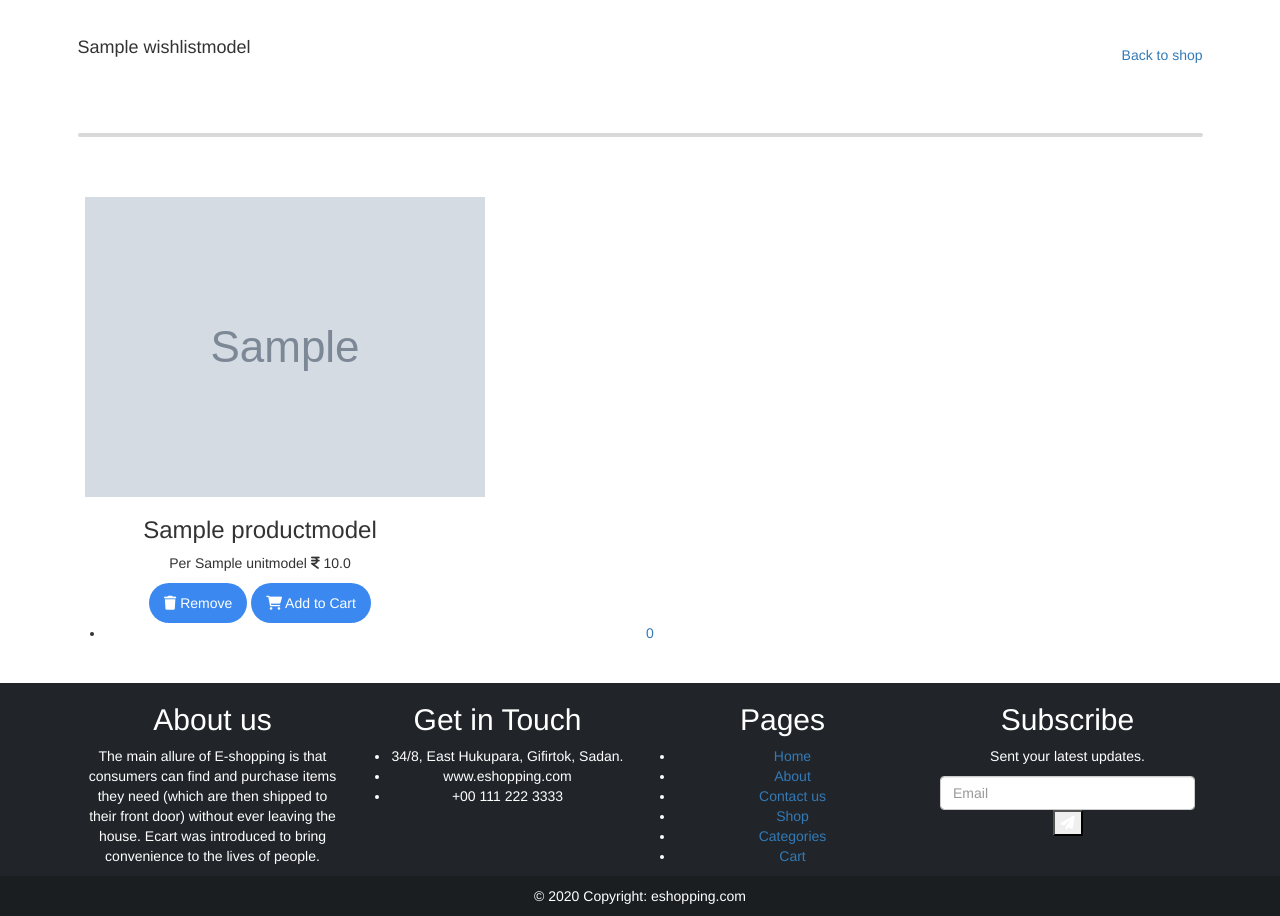
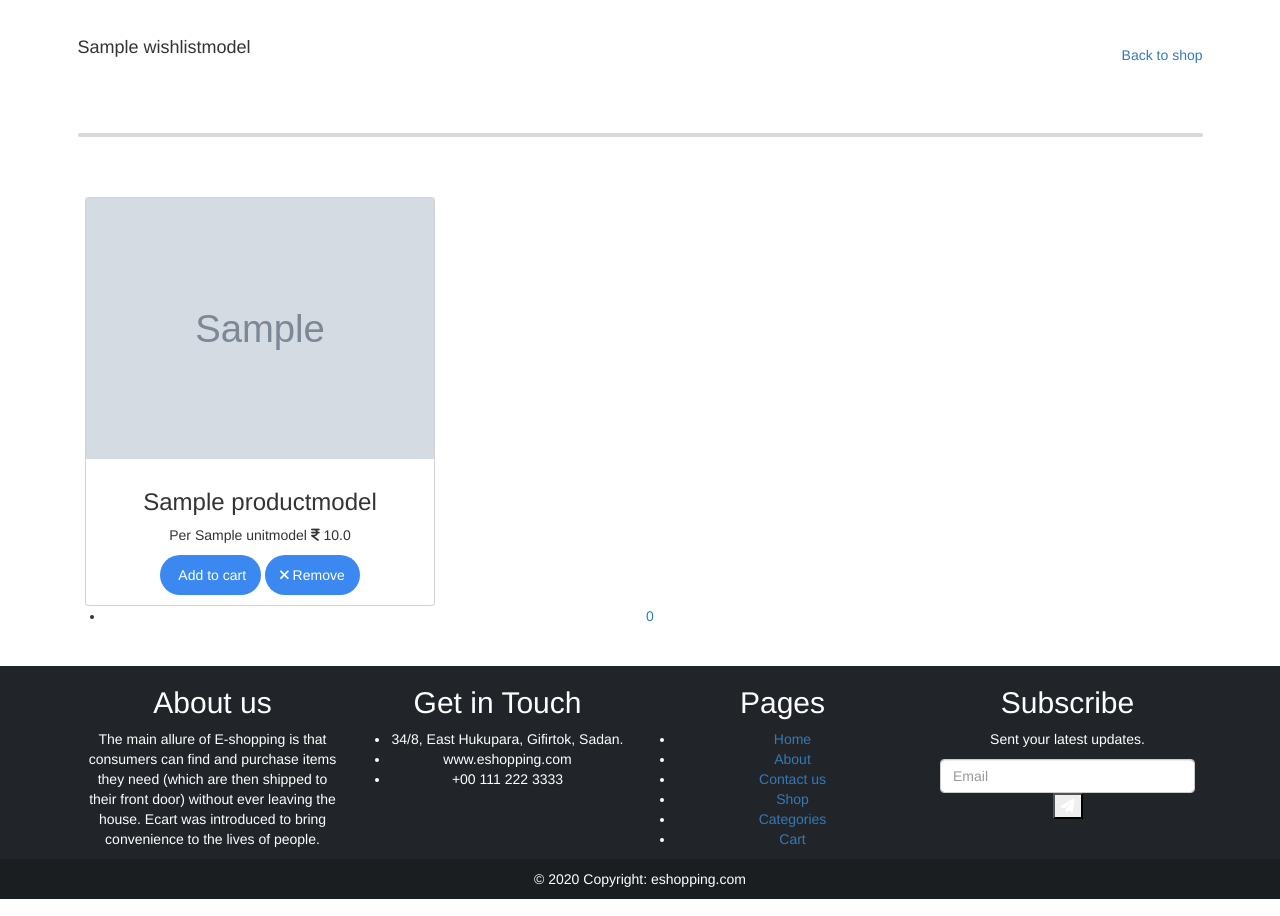
Before and after one commit to Jinitha28/E-Shopping, a Django app: page /wishlist/1/ in a window 1280 px wide. Shown: the part 226-1142 px from the top of the page. Run offline with Django 4.2, Linux system fonts and the light colour scheme; tables that the repository leaves empty hold one stand-in row (values such as "Sample post"); grey boxes marked "Sample" are stand-in pictures; some libraries are stand-ins or nearby versions.

Commit message:
wishlist details

```diff
--- a/core/models.py
+++ b/core/models.py
@@ -15,9 +15,6 @@
 
 
 USER = auth.get_user_model()
-
-
-
 
 class TimeStamp(models.Model):
     status = models.BooleanField(default=True)
@@ -253,9 +250,6 @@
         yield (self.product, self.quantity)
 
 
-
-
-
 #wishlist model
 class WishlistModel(TimeStamp, models.Model):
     name = models.CharField(max_length=120)
--- a/templates/shop/wishlist_create.html
+++ b/templates/shop/wishlist_create.html
@@ -15,7 +15,7 @@
     <div class="col-lg-6">
       <div class="card">
         <div class="card-body">
-          <form action="#" method="post">
+          <form action="" method="post">
             {% csrf_token %} {{form.as_p}}
             <button class="btn btn-dark rounded-5 px-4 py-3">Create</button>
           </form>
--- a/templates/shop/wishlist_detail.html
+++ b/templates/shop/wishlist_detail.html
@@ -28,35 +28,29 @@
 
     <!-- product section -->
     <div class="col-lg-4 col-md-6 text-center">
-      <div class="single-product-item">
-        <div class="product-image">
-          <a href="{% url 'core:product_detail' product.id %}"
-            ><img src="{{product.image.url}}" alt=""
-          /></a>
-        </div>
+      <div class="card">
+        <a href="{% url 'core:product_detail' product.id %}">
+          <img class="card-img-top" src="{{product.image.url}}" alt="" />
+        </a>
+        <div class="card-body">
           <h3>{{product.name}}</h3>
           <p class="product-price">
             <span>Per {{product.unit}}</span>
             <i class="fa-solid fa-inr"></i>
             {{product.price}}
           </p>
-        <form action="{% url 'core:cart_add' product.id %}" method="post">
-          {% csrf_token %}
-          <input type="hidden" name="wishlist_id" value="{{wishlist.id}}" />
-          <button
-            formaction="{% url 'core:remove_from_wishlist' product.id %}"
-            class="btn btn-cart border-0 rounded-5 py-3 px-4"
-          >
-            <i class="fa-solid fa-trash"></i>
+
+          <div>
+            <a href="{% url 'core:cart_add' product.id%}" class="btn btn-cart border-0 rounded-5 py-3 px-4">
+              <i class="fa-solid fa-cart"></i>
+              Add to cart
+            </a>
+            <a href="{% url 'core:add_to_wishlist' product.id %}" class="btn btn-cart border-0 rounded-5 py-3 px-4">
+              <i class="fa-solid fa-remove"></i>
               Remove
-          </button>
-          <button
-            type="submit"
-            class="btn btn-cart border-0 rounded-5 py-3 px-4"
-          >
-            <i class="fa-solid fa-shopping-cart"></i> Add to Cart
-          </button>
-        </form>
+            </a>
+          </div>
+        </div>
       </div>
     </div>
 
--- a/templates/shop/wishlist_list.html
+++ b/templates/shop/wishlist_list.html
@@ -31,6 +31,7 @@
         </div>
       </div>
     </div>
+
     {% empty %}
     <h4>Nothing Found!!</h4>
     {% endfor %}
```
Also changed, not shown: core/forms.py (+0 -25 lines). Lines whose indentation alone changed are shown as unchanged.
